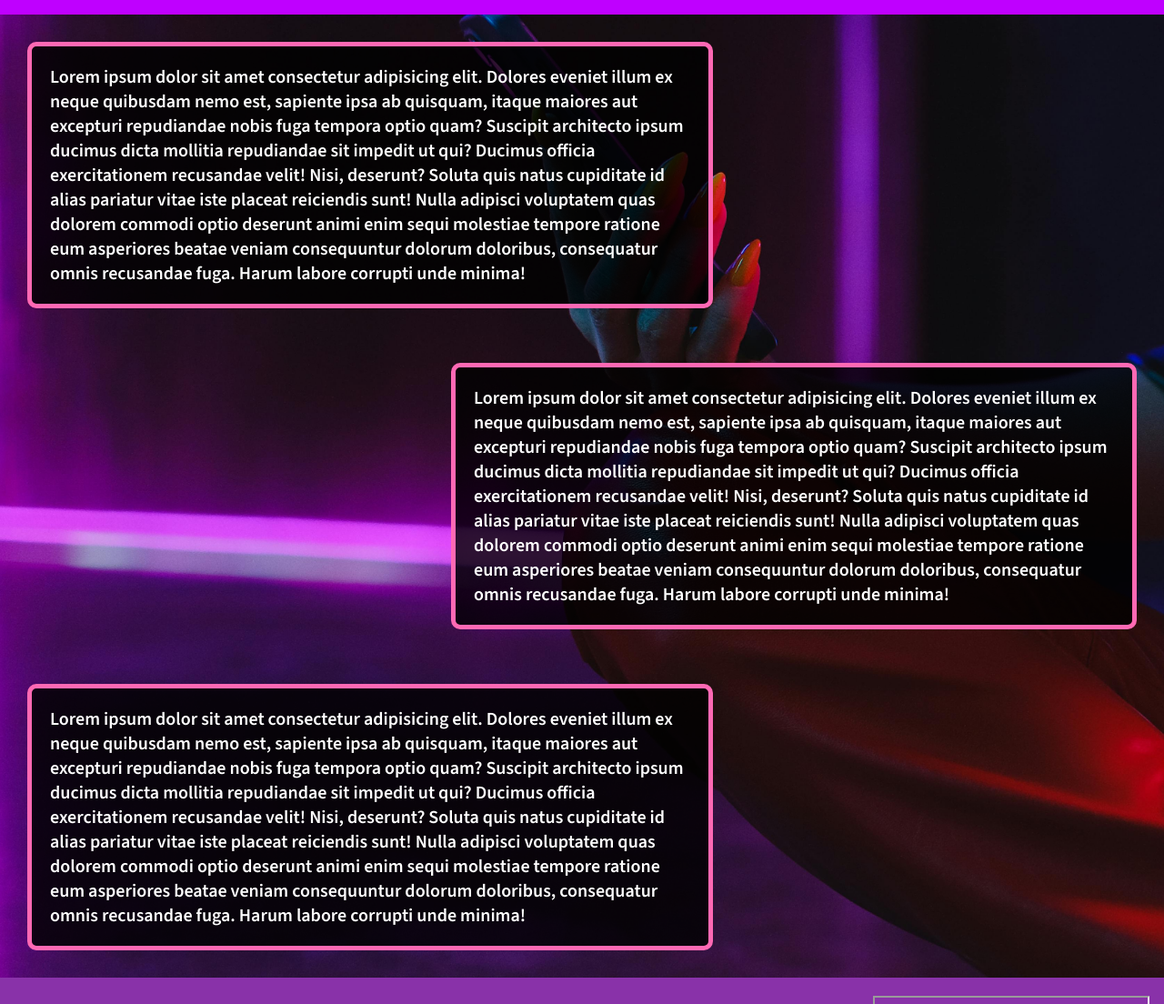
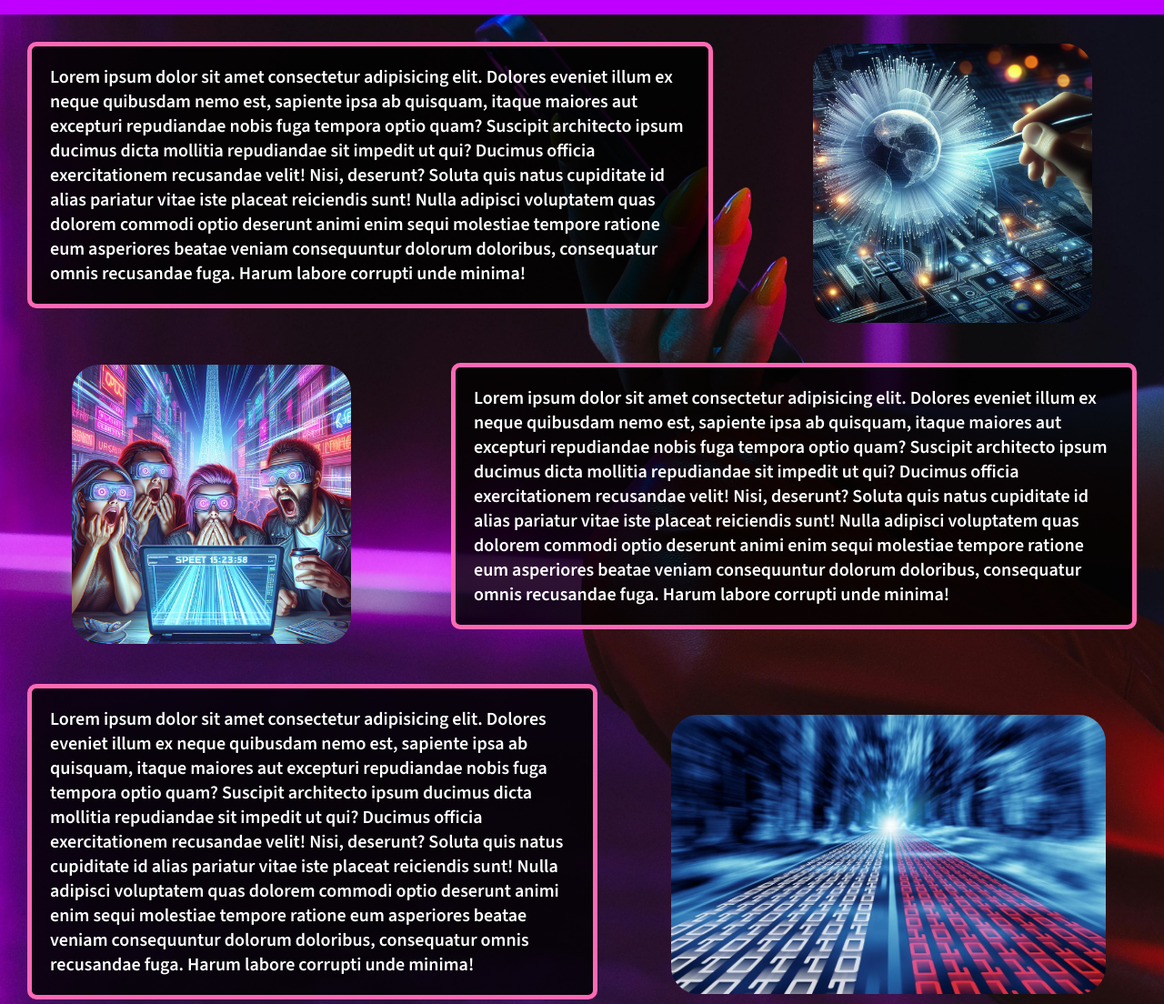
Before and after one commit to leobelloso/tp_grupal, a plain HTML site: page index.html in a window 1280 px wide. Shown: the part 292-1396 px from the top of the page at 91% size. Drawn offline with nearby package versions, Linux system fonts and the light colour scheme; grey boxes are pictures that could not be loaded.

Commit message:
Agregadas nuevas imágenes en la home acompañadas por un estilo que afecta a los descendientes del tag <section>. Tener en cuenta que algunos estilos fueron definidos directamente en el HTML por una cuestión de control más minucioso.

```diff
--- a/css/style.css
+++ b/css/style.css
@@ -21,6 +21,7 @@
 } */
 
 .cajita {
+    display: inline-block;
     width:55vw;
     /* height: 25vh; */
     margin: 30px;
@@ -33,6 +34,10 @@
     color: white; /*Color de la letra, MODIFICARLO, QUE NO SEA BLANCO SINO UN COLOR CERCANO PARA REDUCIR EL CONTRASTE*/
 }
 
+
+.flex {
+    display: flex;
+}
 
 .flex-reverso { /*Para orientar elementos a la izquierda*/
     display: flex;
@@ -190,3 +195,15 @@ footer a:hover {
     /* border-radius: 10%; */
 
 }
+
+section img {
+    /* display: flex; */
+    margin-top: 2vh;
+    margin-left: 4vw;
+    height: 24vw;
+    border-radius: 30px;
+
+/*     width: 200px;
+    height: 200px; */
+
+}
--- a/index.html
+++ b/index.html
@@ -41,24 +41,30 @@
 
     <main>
             <section>
-                <article class="cajita source-sans-3">
-                    <p>Lorem ipsum dolor sit amet consectetur adipisicing elit. Dolores eveniet illum ex neque quibusdam nemo est, sapiente ipsa ab quisquam, itaque maiores aut excepturi repudiandae nobis fuga tempora optio quam?
+
+                <article class="flex">
+                    <p class="cajita source-sans-3">Lorem ipsum dolor sit amet consectetur adipisicing elit. Dolores eveniet illum ex neque quibusdam nemo est, sapiente ipsa ab quisquam, itaque maiores aut excepturi repudiandae nobis fuga tempora optio quam?
                     Suscipit architecto ipsum ducimus dicta mollitia repudiandae sit impedit ut qui? Ducimus officia exercitationem recusandae velit! Nisi, deserunt? Soluta quis natus cupiditate id alias pariatur vitae iste placeat reiciendis sunt!
                     Nulla adipisci voluptatem quas dolorem commodi optio deserunt animi enim sequi molestiae tempore ratione eum asperiores beatae veniam consequuntur dolorum doloribus, consequatur omnis recusandae fuga. Harum labore corrupti unde minima!</p>
+                    <img src="/img/home_1.jpg" style="float: right; margin-top: 4vh; margin-left: 10vh;">
                 </article>
 
+
+
                 <div class="flex-reverso">
-                    <article class="cajita source-sans-3 ">
-                        <p>Lorem ipsum dolor sit amet consectetur adipisicing elit. Dolores eveniet illum ex neque quibusdam nemo est, sapiente ipsa ab quisquam, itaque maiores aut excepturi repudiandae nobis fuga tempora optio quam?
+                    <article>
+                        <img src="/img/home_2.jpg" style="float: left; margin-top: 4vh; margin-right: 10vh;">
+                        <p  class="cajita source-sans-3">Lorem ipsum dolor sit amet consectetur adipisicing elit. Dolores eveniet illum ex neque quibusdam nemo est, sapiente ipsa ab quisquam, itaque maiores aut excepturi repudiandae nobis fuga tempora optio quam?
                         Suscipit architecto ipsum ducimus dicta mollitia repudiandae sit impedit ut qui? Ducimus officia exercitationem recusandae velit! Nisi, deserunt? Soluta quis natus cupiditate id alias pariatur vitae iste placeat reiciendis sunt!
                         Nulla adipisci voluptatem quas dolorem commodi optio deserunt animi enim sequi molestiae tempore ratione eum asperiores beatae veniam consequuntur dolorum doloribus, consequatur omnis recusandae fuga. Harum labore corrupti unde minima!</p>
                     </article>
                 </div>
 
-                <article class="cajita source-sans-3">
-                        <p>Lorem ipsum dolor sit amet consectetur adipisicing elit. Dolores eveniet illum ex neque quibusdam nemo est, sapiente ipsa ab quisquam, itaque maiores aut excepturi repudiandae nobis fuga tempora optio quam?
+                <article  class="flex">
+                        <p  class="cajita source-sans-3">Lorem ipsum dolor sit amet consectetur adipisicing elit. Dolores eveniet illum ex neque quibusdam nemo est, sapiente ipsa ab quisquam, itaque maiores aut excepturi repudiandae nobis fuga tempora optio quam?
                         Suscipit architecto ipsum ducimus dicta mollitia repudiandae sit impedit ut qui? Ducimus officia exercitationem recusandae velit! Nisi, deserunt? Soluta quis natus cupiditate id alias pariatur vitae iste placeat reiciendis sunt!
                         Nulla adipisci voluptatem quas dolorem commodi optio deserunt animi enim sequi molestiae tempore ratione eum asperiores beatae veniam consequuntur dolorum doloribus, consequatur omnis recusandae fuga. Harum labore corrupti unde minima!</p>
+                        <img src="/img/home_3.jpg" style="margin-right: 5vw; margin-top: 8vh">
                 </article>
 
             </section>
```
Also changed, not shown: img/home_1.jpg (added), img/home_2.jpg (added), img/home_3.jpg (added).
